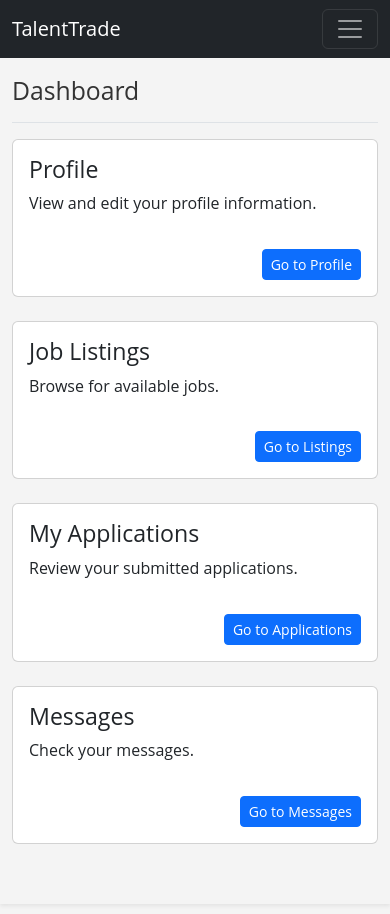
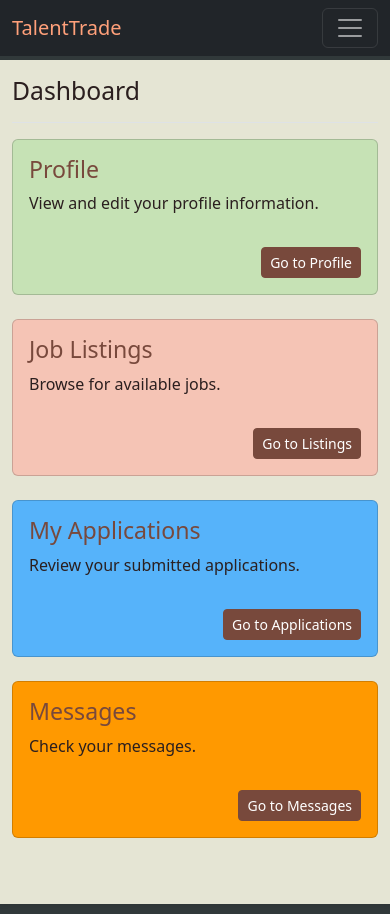
Before and after one commit to AbdurrahmanIdr/talent_trade, a Flask app: template app/templates/dashboard/freelancer_dashboard.html in a window 390 px wide. Run offline with Flask 3, Linux system fonts and the light colour scheme; the template is opened without the code that fills it, so the values that code supplies are empty; parts of the project's set-up code (start-up, migrations or seed data) failed here and were passed over.

Commit message:
feat: Add main CSS styles for the app, Implement responsive design styles,

```diff
--- a/app/static/css/main.css
+++ b/app/static/css/main.css
@@ -1,75 +1,211 @@
-/* Reset some basic elements */
-body, h1, h2, h3, h4, h5, h6, p {
-    font-family: 'Open Sans', sans-serif;
+/* General Styling */
+body {
+    background-color: #31393a;/* Darker cream background */
+    color: #2B1F1F; /* Darker dark brown text */
 }
 
-/* Body styling */
-body {
-    background-color: #f4f4f4;
-    color: #333;
-    line-height: 1.6;
+/* Container */
+.container {
+    background-color:  #E5E5D4; /* Darker light gray background */
 }
 
-/* Header styling */
-header {
-    /*background-color: #333;*/
-    /*color: #fff;*/
-    /*padding: 10px 0;*/
-    /*text-align: center;*/
+/* Navbar */
+.navbar {
+    background-color: #78493C; /* Darker earthy brown */
+}
+
+.navbar .navbar-brand, .navbar-nav .nav-link {
+    color: #FFA07A; /* Darker rich gold text */
+}
+
+.navbar .navbar-brand:hover, .navbar-nav .nav-link:hover {
+    color: #1E865F; /* Darker deep green hover */
+}
+
+/* Buttons */
+.btn-primary {
+    background-color: #78493C;
+    border-color: #78493C;
+}
+
+.btn-primary:hover {
+    background-color: #1E865F; /* Darker deep green hover */
+    border-color: #1E865F;
+}
+
+.btn-secondary {
+    background-color: #1E865F;
+    border-color: #1E865F;
+    color: #78493C;
+}
+
+.btn-secondary:hover {
+    background-color: #FFA07A; /* Darker rich gold hover */
+    border-color: #FFA07A;
+}
+
+.btn-danger {
+    background-color: #FF9900; /* Darker vibrant orange */
+    border-color: #FF9900;
+}
+
+.btn-danger:hover {
+    background-color: #FFA07A; /* Darker rich gold hover */
+    border-color: #FFA07A;
+}
+
+.btn-success {
+    background-color: #56B3FA; /* Darker light blue */
+    border-color: #56B3FA;
+}
+
+.btn-success:hover {
+    background-color: #1E865F; /* Darker deep green hover */
+    border-color: #1E865F;
+}
+
+/* Links */
+a {
+    color: #78493C; /* Darker earthy brown */
+}
+
+a:hover {
+    color: #1E865F; /* Darker deep green hover */
+}
+
+/* Headers */
+h1, h2, h3, h4, h5, h6 {
+    color: #78493C; /* Darker earthy brown for headers */
+}
+
+/* Forms */
+.form-control {
+    border-color: #78493C;
+}
+
+.form-control:focus {
+    border-color: #1E865F;
+    box-shadow: 0 0 0 0.2rem rgba(30, 134, 95, 0.25);
+}
+
+/* Footer */
+footer {
+    background-color: #78493C; /* Darker earthy brown */
+    color: #FFA07A; /* Darker rich gold */
+}
+
+footer a {
+    color: #FFA07A;
+}
+
+footer a:hover {
+    color: #1E865F;
+}
+
+/* Alerts */
+.alert-primary {
+    background-color: #78493C;
+    border-color: #78493C;
+    color: #FFA07A;
+}
+
+.alert-primary .alert-link {
+    color: #1E865F;
+}
+
+#sidebarMenu {
+    background-color: #5C8B3A; /* Darker light green background */
+}
+
+#sidebarMenu .nav-link {
+    color: #2B1F1F; /* Darker dark brown text */
+}
+
+#sidebarMenu .nav-link:hover {
+    color: #1E865F; /* Darker deep green hover */
+}
+
+#sidebarMenu .nav-link.active {
+    background-color: #78493C; /* Darker earthy brown active background */
+    color: #FFA07A; /* Darker rich gold active text */
+}
+
+.card-job-listings {
+    background-color: #F5C4B5; /* Darker soft orange background */
+}
+
+.card-my-applications {
+    background-color: #56B3FA; /* Darker light blue background */
+}
+
+.card-messages {
+    background-color: #FF9900; /* Darker vibrant orange background */
 }
 
 
-
-/* Main content styling */
-
-/* Buttons styling */
-/*button:hover {*/
-/*    background-color: #0056b3;*/
-/*}*/
-
-/* Footer styling */
-footer {
-    /*background-color: #333;*/
-    /*color: #fff;*/
-    /*padding: 10px 0;*/
-    /*text-align: center;*/
-    /*position: fixed;*/
-    /*bottom: 0;*/
-    /*width: 100%;*/
+/* If text color needs to be set for the card content */
+.text-dark {
+    color: #2B1F1F; /* Darker dark brown text */
 }
 
-.hero-div {
-    padding: 2%;
+/* Buttons */
+.btn-outline-primary {
+    color: #78493C; /* Darker earthy brown */
+    border-color: #78493C;
 }
 
-/* Profile picture styling */
-.profile-pic {
-    border-radius: 50%;
-    width: 150px;
-    height: 150px;
-    object-fit: cover;
-    border: 2px solid #007BFF;
+.btn-outline-primary:hover {
+    color: #1E865F; /* Darker deep green */
+    border-color: #1E865F;
 }
 
-.job-cards {
-    display: flex;
-    flex-wrap: wrap;
-    gap: 20px;
+/* Links */
+a.text-primary {
+    color: #1E865F; /* Darker deep green */
 }
 
-.job-card {
-    background: #f5f5f5;
-    border-radius: 10px;
-    padding: 15px;
-    box-shadow: 0 2px 5px rgba(0, 0, 0, 0.1);
-    width: calc(33% - 20px);
-    margin-bottom: 20px;
+a.text-primary:hover {
+    color: #78493C; /* Darker earthy brown */
+}
+/* Profile Card */
+.card-profile {
+    background-color: #C6E2B5; /* Pastel green background */
+    color: #2B1F1F; /* Darker dark brown text */
 }
 
-.job-card h3 {
-    margin-top: 0;
+/* Details Card */
+.card-details {
+    background-color: #F5C4B5; /* Darker soft orange background */
+    color: #2B1F1F; /* Darker dark brown text */
 }
 
-.job-card p {
-    margin-bottom: 10px;
+/* Card Header */
+.card-title {
+    color: #78493C; /* Darker earthy brown for titles */
 }
+.card-text {
+    color: #2B1F1F; /* Darker dark brown text */
+}
+
+/* Badge */
+.badge.bg-secondary {
+    background-color: #FF9900; /* Darker vibrant orange background */
+    color: #2B1F1F; /* Darker dark brown text */
+}
+
+/* Badge */
+.badge.bg-info {
+    background-color: #C6E2B5; /* Pastel green background */
+    color: #2B1F1F; /* Darker dark brown text */
+}
+
+/* Button Styles */
+.btn-outline-primary {
+    color: #78493C; /* Darker earthy brown */
+    border-color: #78493C;
+}
+
+.btn-outline-primary:hover {
+    color: #1E865F; /* Darker deep green */
+    border-color: #1E865F;
+}
```
